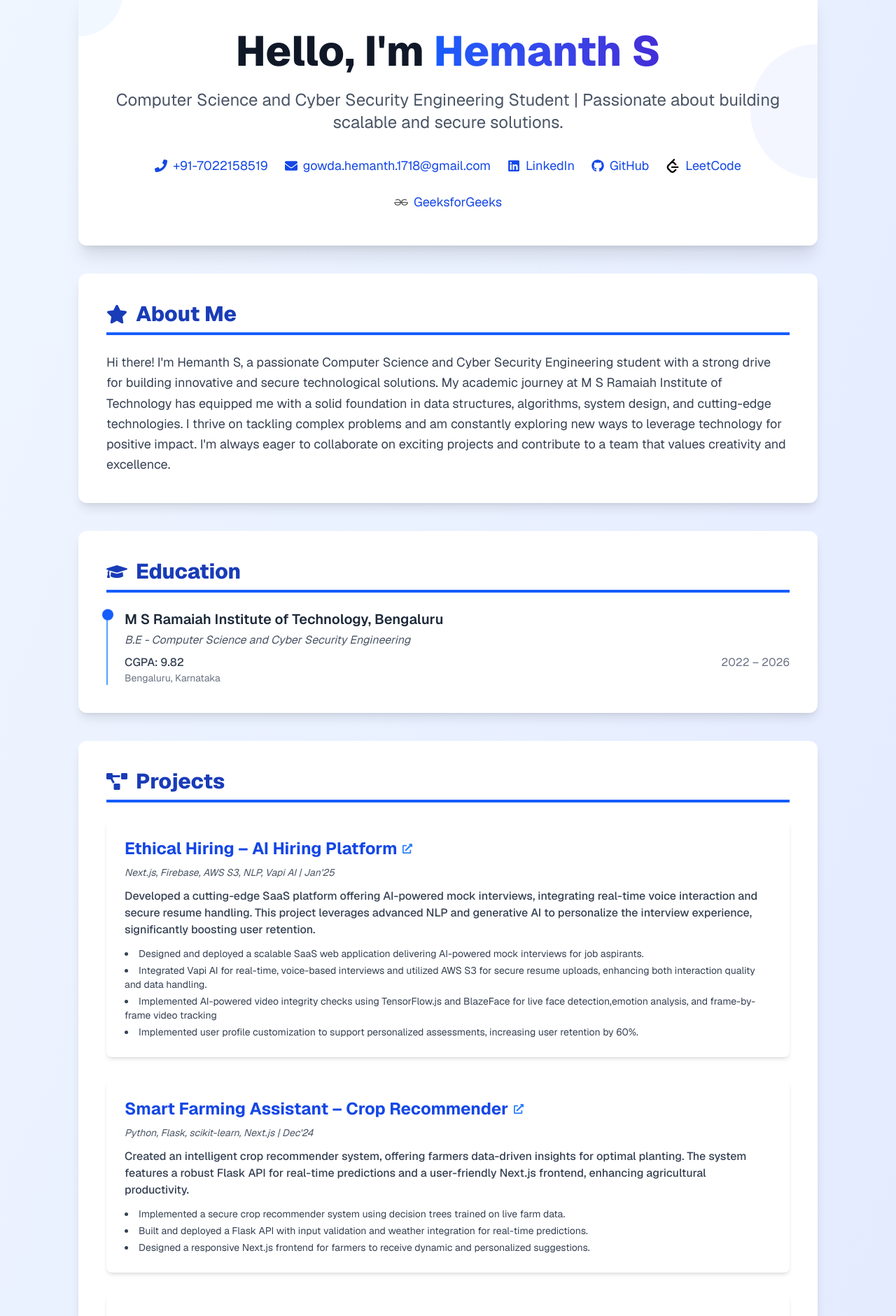
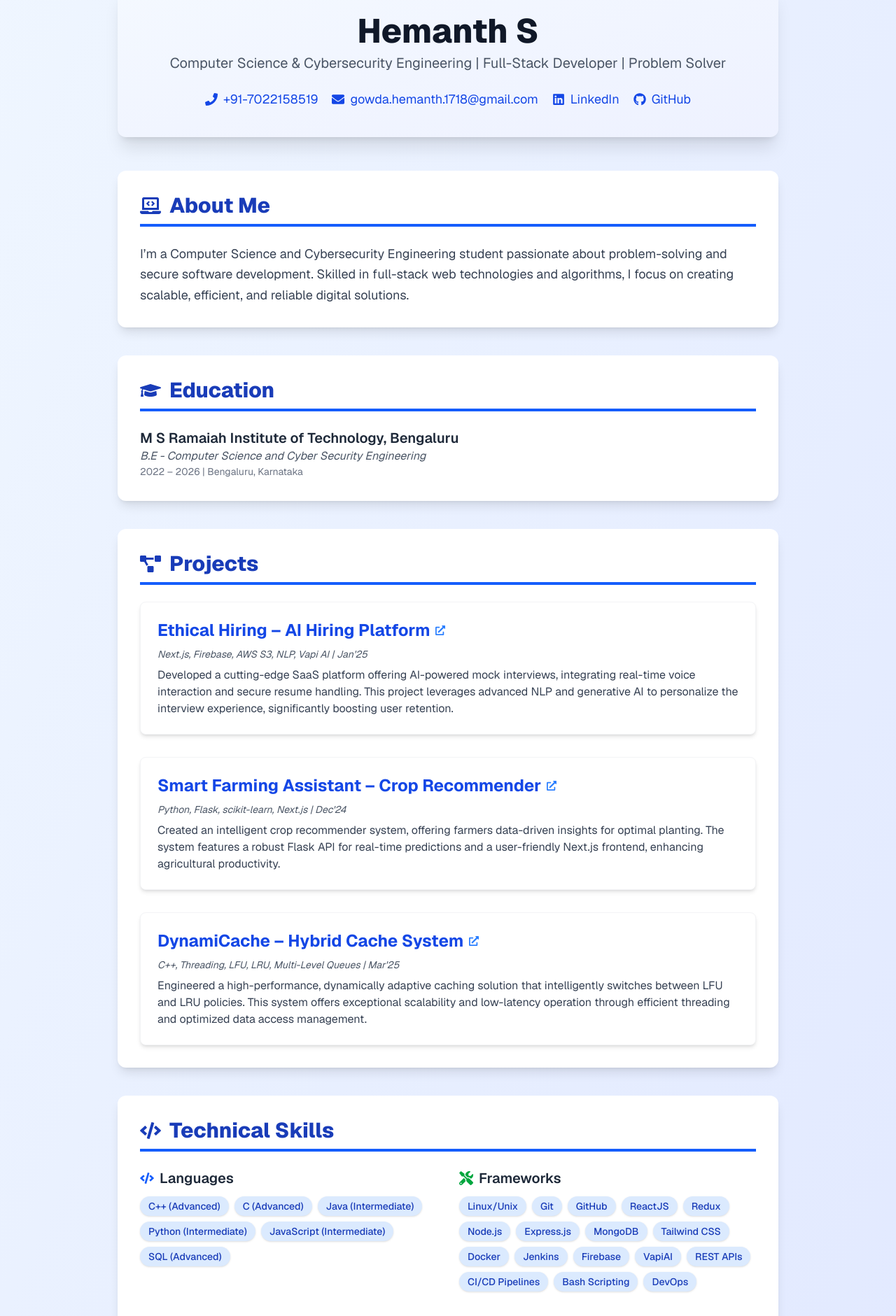
Before and after one commit to zennyMe17/hemanth_portfolio, a Next.js app: page / in a window 1280 px wide. Shown: the part 60-1941 px from the top of the page at 70% size. Built offline with nearby package versions, Linux system fonts and the light colour scheme.

Commit message:
Optimizing the resposivness

```diff
--- a/app/page.tsx
+++ b/app/page.tsx
@@ -1,40 +1,46 @@
-"use client"; // Added "use client" directive at the very top
+"use client";
 
-import Head from 'next/head';
-import Image from 'next/image';
-import { FaPhone, FaEnvelope, FaLinkedin, FaGithub, FaExternalLinkAlt, FaGraduationCap, FaCode, FaCertificate, FaStar, FaTools, FaLaptopCode, FaBook, FaProjectDiagram } from 'react-icons/fa'; // Added FaProjectDiagram
+import Head from "next/head";
+import Image from "next/image";
+import {
+  FaPhone,
+  FaEnvelope,
+  FaLinkedin,
+  FaGithub,
+  FaExternalLinkAlt,
+  FaGraduationCap,
+  FaCode,
+  FaCertificate,
+  FaTools,
+  FaLaptopCode,
+  FaBook,
+  FaProjectDiagram,
+  FaTrophy,
+} from "react-icons/fa";
 
-import { portfolioData } from '../data/portfolioData';
+import { portfolioData } from "../data/portfolioData";
 
-// Reusable Section Title Component
-interface SectionTitleProps {
-  children: React.ReactNode;
-  icon: React.ReactNode;
-}
-
-const SectionTitle: React.FC<SectionTitleProps> = ({ children, icon }) => (
+// Section Title Component
+const SectionTitle = ({ icon, children }: { icon: React.ReactNode; children: React.ReactNode }) => (
   <h2 className="flex items-center text-3xl font-extrabold text-blue-800 mb-6 pb-2 border-b-4 border-blue-600">
     {icon}
     <span className="ml-3">{children}</span>
   </h2>
 );
 
-// Component to render skill badges
-interface SkillBadgesProps {
-  title: string;
-  skills: string;
-  icon: React.ReactNode;
-}
-
-const SkillBadges: React.FC<SkillBadgesProps> = ({ title, skills, icon }) => (
+// Skill Badges Component
+const SkillBadges = ({ title, skills, icon }: { title: string; skills: string; icon: React.ReactNode }) => (
   <div className="mb-6">
     <h3 className="text-xl font-semibold text-gray-800 mb-3 flex items-center">
       {icon}
       <span className="ml-2">{title}</span>
     </h3>
     <div className="flex flex-wrap gap-2">
-      {skills.split(', ').map((skill, idx) => (
-        <span key={idx} className="bg-blue-100 text-blue-800 text-sm font-medium px-3 py-1 rounded-full shadow-sm hover:bg-blue-200 transition-colors duration-200 ease-in-out cursor-default">
+      {skills.split(", ").map((skill, idx) => (
+        <span
+          key={idx}
+          className="bg-blue-100 text-blue-800 text-sm font-medium px-3 py-1 rounded-full shadow-sm hover:bg-blue-200 transition-colors duration-200"
+        >
           {skill}
         </span>
       ))}
@@ -42,229 +48,136 @@ const SkillBadges: React.FC<SkillBadgesProps> = ({ title, skills, icon }) => (
   </div>
 );
 
-
 export default function Home() {
   const { name, contact, education, projects, skills, certifications, extracurricular } = portfolioData;
 
   return (
-    <div className="min-h-screen bg-gradient-to-br from-blue-50 to-indigo-100 font-sans text-gray-800 antialiased">
+    <div className="min-h-screen bg-gradient-to-br from-blue-50 to-indigo-100 font-sans text-gray-800">
       <Head>
         <title>{name}'s Portfolio</title>
-        <meta name="description" content={`Professional portfolio of ${name}`} />
+        <meta name="description" content={`Portfolio of ${name}`} />
         <link rel="icon" href="/favicon.ico" />
-        <link href="https://fonts.googleapis.com/css2?family=Inter:wght@400;600;700;800&display=swap" rel="stylesheet" />
       </Head>
 
-      <main className="container mx-auto p-4 sm:p-8 lg:p-12 max-w-6xl">
-        {/* Header - Hero Section */}
-        <header className="bg-white rounded-xl shadow-xl p-8 md:p-12 mb-10 text-center relative overflow-hidden">
-          {/* Subtle background shape */}
-          <div className="absolute top-0 left-0 w-32 h-32 bg-blue-200 rounded-full opacity-20 -translate-x-1/2 -translate-y-1/2"></div>
-          <div className="absolute bottom-0 right-0 w-48 h-48 bg-indigo-200 rounded-full opacity-20 translate-x-1/2 -translate-y-1/2"></div>
-
-          <h1 className="text-5xl sm:text-6xl font-extrabold text-gray-900 mb-4 leading-tight animate-fade-in-down">
-            Hello, I'm <span className="text-transparent bg-clip-text bg-gradient-to-r from-blue-600 to-indigo-700">{name}</span>
-          </h1>
-          <p className="text-xl sm:text-2xl text-gray-600 mb-8 animate-fade-in-up">
-            Computer Science and Cyber Security Engineering Student | Passionate about building scalable and secure solutions.
+      <main className="container mx-auto p-6 sm:p-10 max-w-5xl">
+        {/* Header */}
+        <header className="bg-white rounded-xl shadow-xl p-10 text-center mb-12 relative overflow-hidden">
+          <div className="absolute inset-0 bg-gradient-to-br from-blue-100 to-indigo-200 opacity-30"></div>
+          <div className="relative z-10">
+            <h1 className="text-5xl font-extrabold text-gray-900 mb-2">{name}</h1>
+            <p className="text-lg sm:text-xl text-gray-600 mb-6">
+              Computer Science & Cybersecurity Engineering | Full-Stack Developer | Problem Solver
             </p>
-
-          {/* Contact Icons */}
-          <div className="flex flex-wrap justify-center items-center gap-4 sm:gap-6 text-base sm:text-lg animate-fade-in">
-            <a href={`tel:${contact.phone}`} className="flex items-center text-blue-700 hover:text-blue-900 transition duration-300 ease-in-out hover:scale-105">
-              <FaPhone className="mr-2" /> <span>{contact.phone}</span>
+            <div className="flex flex-wrap justify-center gap-5 text-base sm:text-lg">
+              <a href={`tel:${contact.phone}`} className="flex items-center text-blue-700 hover:text-blue-900">
+                <FaPhone className="mr-2" /> {contact.phone}
               </a>
-            <a href={`mailto:${contact.email}`} className="flex items-center text-blue-700 hover:text-blue-900 transition duration-300 ease-in-out hover:scale-105">
-              <FaEnvelope className="mr-2" /> <span>{contact.email}</span>
+              <a href={`mailto:${contact.email}`} className="flex items-center text-blue-700 hover:text-blue-900">
+                <FaEnvelope className="mr-2" /> {contact.email}
               </a>
-            <a href={contact.linkedin} target="_blank" rel="noopener noreferrer" className="flex items-center text-blue-700 hover:text-blue-900 transition duration-300 ease-in-out hover:scale-105">
-              <FaLinkedin className="mr-2" /> <span>LinkedIn</span>
+              <a href={contact.linkedin} target="_blank" rel="noopener noreferrer" className="flex items-center text-blue-700 hover:text-blue-900">
+                <FaLinkedin className="mr-2" /> LinkedIn
               </a>
-            <a href={contact.github} target="_blank" rel="noopener noreferrer" className="flex items-center text-blue-700 hover:text-blue-900 transition duration-300 ease-in-out hover:scale-105">
-              <FaGithub className="mr-2" /> <span>GitHub</span>
+              <a href={contact.github} target="_blank" rel="noopener noreferrer" className="flex items-center text-blue-700 hover:text-blue-900">
+                <FaGithub className="mr-2" /> GitHub
               </a>
-            {contact.leetcode && (
-              <a href={contact.leetcode} target="_blank" rel="noopener noreferrer" className="flex items-center text-blue-700 hover:text-blue-900 transition duration-300 ease-in-out hover:scale-105">
-                <Image src="/leetcode.png" alt="LeetCode" width={20} height={20} className="mr-2 filter grayscale hover:grayscale-0 transition-all duration-300" /> <span>LeetCode</span>
-              </a>
-            )}
-            {contact.geeksforgeeks && (
-              <a href={contact.geeksforgeeks} target="_blank" rel="noopener noreferrer" className="flex items-center text-blue-700 hover:text-blue-900 transition duration-300 ease-in-out hover:scale-105">
-                <Image src="/gfg.png" alt="GeeksforGeeks" width={20} height={20} className="mr-2 filter grayscale hover:grayscale-0 transition-all duration-300" /> <span>GeeksforGeeks</span>
-              </a>
-            )}
+            </div>
           </div>
         </header>
 
-        {/* About Me Section - New */}
-        <section className="bg-white rounded-xl shadow-lg p-8 md:p-10 mb-10">
-          <SectionTitle icon={<FaStar />}>About Me</SectionTitle>
-          <p className="text-lg leading-relaxed text-gray-700">
-            Hi there! I'm Hemanth S, a passionate Computer Science and Cyber Security Engineering student with a strong drive for building innovative and secure technological solutions. My academic journey at M S Ramaiah Institute of Technology has equipped me with a solid foundation in data structures, algorithms, system design, and cutting-edge technologies. I thrive on tackling complex problems and am constantly exploring new ways to leverage technology for positive impact. I'm always eager to collaborate on exciting projects and contribute to a team that values creativity and excellence.
+        {/* About Section */}
+        <section className="bg-white rounded-xl shadow-lg p-8 mb-10">
+          <SectionTitle icon={<FaLaptopCode />}>About Me</SectionTitle>
+          <p className="text-lg text-gray-700 leading-relaxed">
+            I’m a Computer Science and Cybersecurity Engineering student passionate about problem-solving and secure software development.
+            Skilled in full-stack web technologies and algorithms, I focus on creating scalable, efficient, and reliable digital solutions.
           </p>
         </section>
 
-        {/* Education Section */}
-        <section className="bg-white rounded-xl shadow-lg p-8 md:p-10 mb-10">
+        {/* Education */}
+        <section className="bg-white rounded-xl shadow-lg p-8 mb-10">
           <SectionTitle icon={<FaGraduationCap />}>Education</SectionTitle>
-          <div className="relative pl-6 border-l-2 border-blue-400">
-            <div className="absolute -left-2 top-0 w-4 h-4 bg-blue-600 rounded-full animate-bounce-slow"></div>
-            <h3 className="text-xl font-semibold text-gray-800 mb-1">{education.institution}</h3>
-            <p className="text-md text-gray-600 italic mb-2">{education.degree}</p>
-            <p className="text-md font-medium text-gray-700">CGPA: {education.cgpa} <span className="float-right text-gray-500 font-normal">{education.years}</span></p>
-            <p className="text-sm text-gray-500">{education.location}</p>
+          <div>
+            <h3 className="text-xl font-semibold text-gray-800">{education.institution}</h3>
+            <p className="text-md text-gray-600 italic">{education.degree}</p>
+            <p className="text-sm text-gray-500">{education.years} | {education.location}</p>
           </div>
         </section>
 
-        {/* Projects Section */}
-        <section className="bg-white rounded-xl shadow-lg p-8 md:p-10 mb-10">
+        {/* Projects */}
+        <section className="bg-white rounded-xl shadow-lg p-8 mb-10">
           <SectionTitle icon={<FaProjectDiagram />}>Projects</SectionTitle>
-          <div className="grid grid-cols-1 gap-8"> {/* Changed to grid-cols-1 for full width */}
+          <div className="grid gap-8">
             {projects.map((project, index) => (
-              <div key={index} className="group relative bg-white rounded-lg p-6 border-2 border-transparent hover:border-blue-500 shadow-md hover:shadow-xl transition-all duration-300 transform hover:-translate-y-2 overflow-hidden">
-                {/* Background gradient on hover */}
-                <div className="absolute inset-0 bg-gradient-to-br from-blue-50 to-indigo-50 opacity-0 group-hover:opacity-100 transition-opacity duration-300"></div>
-
-                {/* Content */}
-                <div className="relative z-10">
+              <div key={index} className="bg-white p-6 rounded-lg shadow-md border border-gray-100 hover:shadow-xl transition-all">
                 <h3 className="text-2xl font-bold text-blue-700 mb-2 flex items-center">
                   <a href={project.link} target="_blank" rel="noopener noreferrer" className="hover:underline">
                     {project.title}
                   </a>
-                    <FaExternalLinkAlt className="ml-2 text-sm text-blue-500 group-hover:text-blue-700 transition-colors duration-300 group-hover:scale-110" />
+                  <FaExternalLinkAlt className="ml-2 text-sm text-blue-500" />
                 </h3>
-                  <p className="text-sm text-gray-600 mb-3 italic">{project.technologies} | {project.date}</p>
-                  {project.summary && (
-                    <p className="text-base text-gray-700 mb-3 font-medium">
-                      {project.summary}
+                <p className="text-sm text-gray-600 mb-2 italic">
+                  {project.technologies} | {project.date}
                 </p>
-                  )}
-                  <ul className="list-disc list-inside text-gray-700 text-sm space-y-1">
-                    {project.description.map((item, idx) => (
-                      <li key={idx}>{item}</li>
-                    ))}
-                  </ul>
-                </div>
+                <p className="text-gray-700 text-base">{project.summary}</p>
               </div>
             ))}
           </div>
         </section>
 
-        {/* Technical Skills & Coursework Section */}
-        <section className="bg-white rounded-xl shadow-lg p-8 md:p-10 mb-10">
-          <SectionTitle icon={<FaLaptopCode />}>Technical Skills & Coursework</SectionTitle>
+        {/* Technical Skills */}
+        <section className="bg-white rounded-xl shadow-lg p-8 mb-10">
+          <SectionTitle icon={<FaCode />}>Technical Skills</SectionTitle>
           <div className="grid grid-cols-1 lg:grid-cols-2 gap-x-8 gap-y-6">
             <SkillBadges title="Languages" skills={skills.languages} icon={<FaCode className="text-blue-600" />} />
-            <SkillBadges title="Technologies/Frameworks" skills={skills.techFrameworks} icon={<FaTools className="text-green-600" />} />
-            <SkillBadges title="Systems & Concepts" skills={skills.systemsConcepts} icon={<FaLaptopCode className="text-purple-600" />} />
-            <SkillBadges title="Coursework" skills={skills.coursework} icon={<FaBook className="text-red-600" />} />
+            <SkillBadges title="Frameworks" skills={skills.techFrameworks} icon={<FaTools className="text-green-600" />} />
+            <SkillBadges title="Tools" skills={skills.systemsConcepts} icon={<FaLaptopCode className="text-purple-600" />} />
+            <SkillBadges title="Concepts" skills={skills.coursework} icon={<FaBook className="text-red-600" />} />
           </div>
         </section>
 
-        {/* Certifications Section */}
-        <section className="bg-white rounded-xl shadow-lg p-8 md:p-10 mb-10">
+        {/* Certifications */}
+        <section className="bg-white rounded-xl shadow-lg p-8 mb-10">
           <SectionTitle icon={<FaCertificate />}>Certifications</SectionTitle>
-          <ul className="list-disc list-inside text-gray-700 text-base space-y-3">
+          <ul className="list-disc list-inside text-gray-700 space-y-2">
             {certifications.map((cert, index) => (
               <li key={index}>
                 <a href={cert.link} target="_blank" rel="noopener noreferrer" className="hover:underline text-blue-700 font-medium">
-                  {cert.name} <FaExternalLinkAlt className="inline-block ml-2 text-sm" />
+                  {cert.name} <FaExternalLinkAlt className="inline-block ml-1 text-xs" />
                 </a>
               </li>
             ))}
           </ul>
         </section>
 
-        {/* Extracurricular Section */}
-        <section className="bg-white rounded-xl shadow-lg p-8 md:p-10 mb-10">
-          <SectionTitle icon={<FaStar />}>Extracurricular</SectionTitle>
-          <div className="space-y-6">
-            {extracurricular.map((activity, index) => (
-              <div key={index}>
-                <h3 className="text-xl font-semibold text-gray-800 mb-1">{activity.title}</h3>
-                <p className="text-gray-700 text-base">{activity.description}</p>
-              </div>
+        {/* Achievements */}
+        <section className="bg-white rounded-xl shadow-lg p-8 mb-10">
+          <SectionTitle icon={<FaTrophy />}>Achievements</SectionTitle>
+          <ul className="list-disc list-inside text-gray-700 space-y-2">
+            {extracurricular.map((item, i) => (
+              <li key={i}>{item.title}</li>
             ))}
-          </div>
+          </ul>
         </section>
 
-        {/* Footer / Call to Action */}
-        <footer className="bg-gray-800 text-white rounded-xl p-8 md:p-10 text-center mt-10 shadow-xl">
-          <h2 className="text-3xl font-bold mb-4">Let's Connect!</h2>
+        {/* Footer */}
+        <footer className="bg-gray-900 text-white rounded-xl p-8 text-center shadow-xl">
+          <h2 className="text-3xl font-bold mb-3">Let’s Connect</h2>
           <p className="text-lg mb-6">
-            I'm always open to discussing new projects, creative ideas, or opportunities to be part of your vision.
+            Open to internships and collaborations in software development and cybersecurity.
           </p>
           <a
             href={`mailto:${contact.email}`}
-            className="inline-block bg-blue-600 hover:bg-blue-700 text-white font-bold py-3 px-8 rounded-full transition duration-300 ease-in-out transform hover:scale-105 shadow-lg"
+            className="inline-block bg-blue-600 hover:bg-blue-700 text-white font-bold py-3 px-8 rounded-full transition transform hover:scale-105 shadow-md"
           >
-            Send Me an Email
+            Send an Email
           </a>
         </footer>
       </main>
 
       <style jsx global>{`
-        /* Custom animations */
-        @keyframes fadeInDown {
-          from {
-            opacity: 0;
-            transform: translateY(-20px);
-          }
-          to {
-            opacity: 1;
-            transform: translateY(0);
-          }
-        }
-
-        @keyframes fadeInUp {
-          from {
-            opacity: 0;
-            transform: translateY(20px);
-          }
-          to {
-            opacity: 1;
-            transform: translateY(0);
-          }
-        }
-
-        @keyframes fadeIn {
-          from {
-            opacity: 0;
-          }
-          to {
-            opacity: 1;
-          }
-        }
-
-        @keyframes bounceSlow {
-          0%, 100% {
-            transform: translateY(0);
-          }
-          50% {
-            transform: translateY(-5px);
-          }
-        }
-
-        .animate-fade-in-down {
-          animation: fadeInDown 1s ease-out forwards;
-        }
-
-        .animate-fade-in-up {
-          animation: fadeInUp 1s ease-out 0.3s forwards; /* Delayed */
-        }
-
-        .animate-fade-in {
-          animation: fadeIn 1s ease-out 0.6s forwards; /* Delayed */
-        }
-
-        .animate-bounce-slow {
-            animation: bounceSlow 2s infinite ease-in-out;
-        }
-
-        /* Basic global styles to ensure Inter font is applied */
-        html, body {
-          font-family: 'Inter', sans-serif;
-        }
+        html, body { font-family: 'Inter', sans-serif; }
+        * { transition: all 0.2s ease-in-out; }
       `}</style>
     </div>
   );
```
Lines whose indentation alone changed are shown as unchanged.
